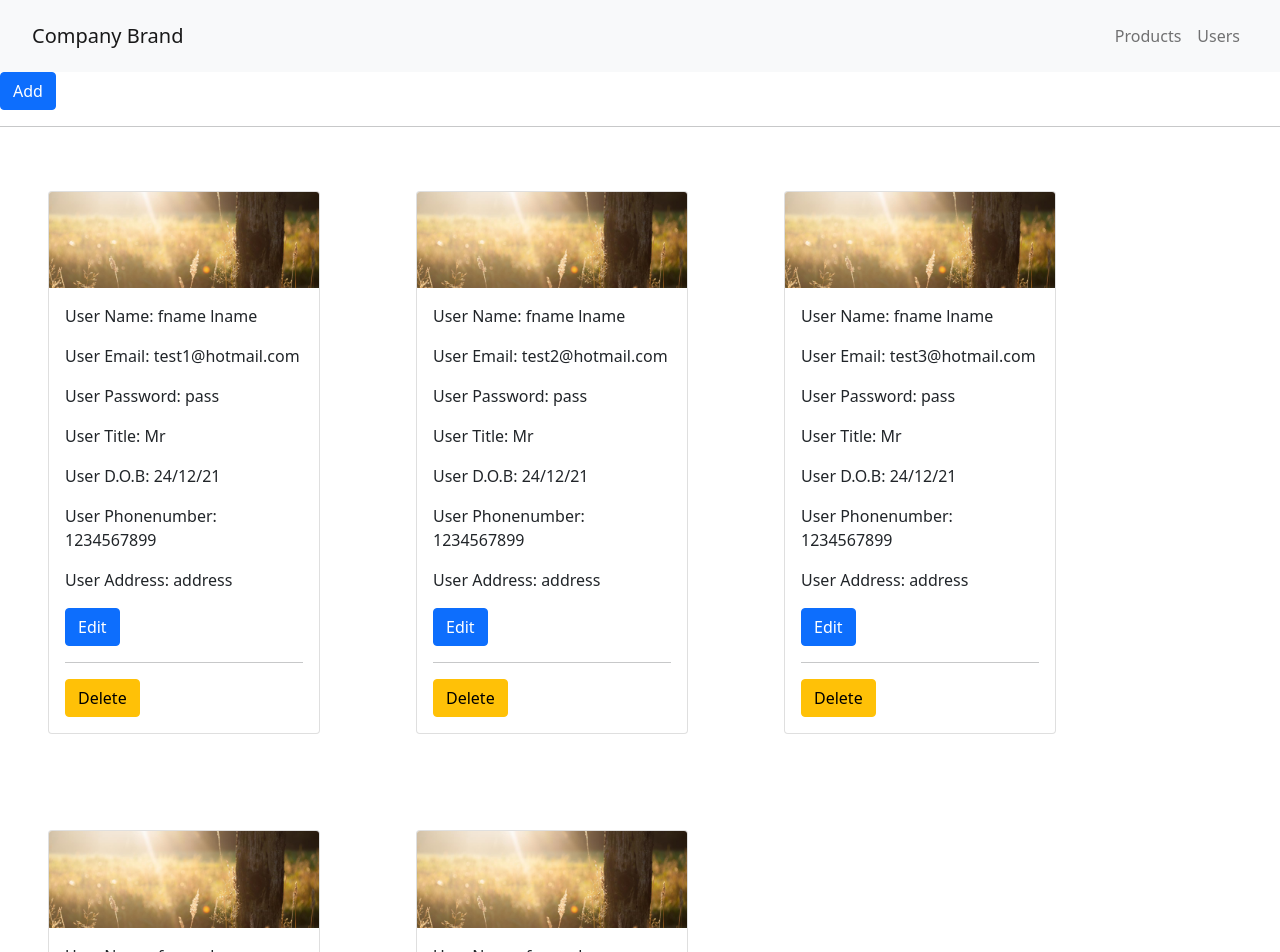
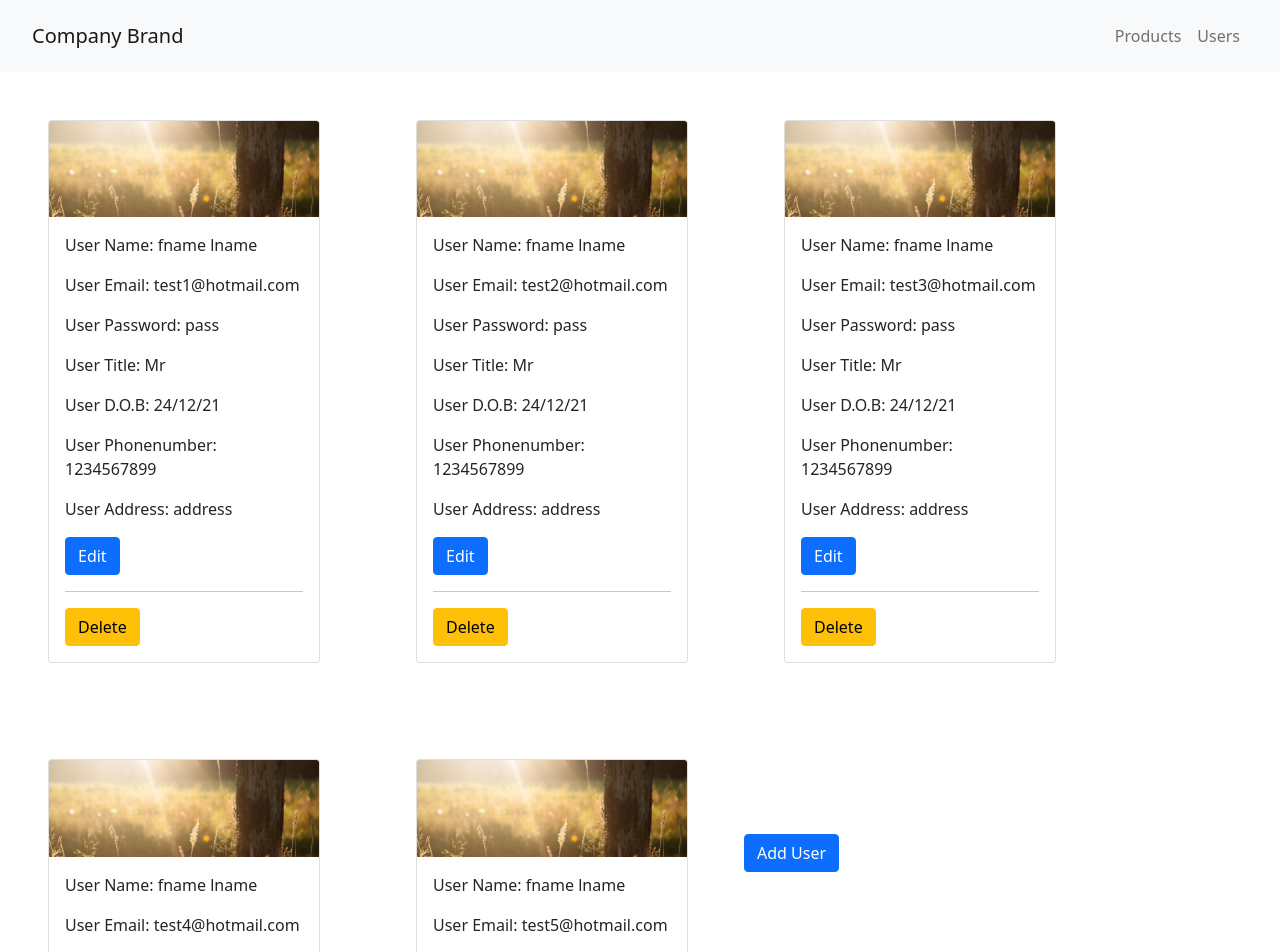
Before and after one commit to Bm2pires/team6-ecommerce-angular-app, an Angular app: page /adminUsers in a window 1280 px wide. Shown: the top 952 px of the page. Built offline with nearby package versions, Linux system fonts and the light colour scheme.

Commit message:
Formatted add user web page

```diff
--- a/src/app/components/admin-user/admin-user.component.html
+++ b/src/app/components/admin-user/admin-user.component.html
@@ -1,4 +1,3 @@
-<app-modal-add-user></app-modal-add-user>
 <div class="card-deck m-5" style="display: inline-block" *ngFor="let user of users">
     <div class="card" style="width: 17rem;">
         <img class="card-img-top" src="../../../assets/images/placeholderOne.jpg" alt="Card image cap">
@@ -17,3 +16,4 @@
     </div>
 
 </div>
+<app-modal-add-user></app-modal-add-user>
--- a/src/app/components/admin-user/modal-add-user/modal-add-user.component.html
+++ b/src/app/components/admin-user/modal-add-user/modal-add-user.component.html
@@ -3,56 +3,6 @@
         <h4 class="modal-title" id="modal-basic-title">User Add</h4>
     </div>
     <div class="modal-body">
-        <!-- <form #addUserForm="ngForm">
-            <div class="form-group">
-                <label for="userfName">User First Name</label>
-                <div class="input-group">
-                    <input id="userfName" class="form-control" placeholder="First Name" type="text" [(ngModel)]='userFname' [ngModelOptions]="{standalone: true}" required name="fName">
-                </div>
-            </div>
-            <div class="form-group">
-                <label for="userlName">User Last Name</label>
-                <div class="input-group">
-                    <input id="userlName" class="form-control" placeholder="Last Name" type="text" [(ngModel)]='userLname' [ngModelOptions]="{standalone: true}" required name="lName">
-                </div>
-            </div>
-            <div class="form-group">
-                <label for="userEmail">User Email</label>
-                <div class="input-group">
-                    <input id="userEmail" class="form-control" placeholder="Email" type="text" [(ngModel)]='userEmail' [ngModelOptions]="{standalone: true}" required name="email">
-                </div>
-            </div>
-            <div class="form-group">
-                <label for="userPass">User password</label>
-                <div class="input-group">
-                    <input id="userPass" class="form-control" placeholder="Password" type="text" [(ngModel)]='password' [ngModelOptions]="{standalone: true}" required name="password">
-                </div>
-                <div class="form-group mt-2">
-                    <label for="userTitle">User Title</label>
-                    <select class="form-control" id="title" required name="fName">
-                      <option *ngFor="let t of titles" [value]="t">{{t}}</option>
-                    </select>
-                </div>
-                <div class="form-group">
-                    <label for="userDOB">User DOB</label>
-                    <div class="input-group">
-                        <input id="userDOB" class="form-control" type="date" placeholder="DOB" [(ngModel)]='dob' [ngModelOptions]="{standalone: true}" required name="title">
-                    </div>
-                </div>
-                <div class="form-group">
-                    <label for="userPhone">User phone number</label>
-                    <div class="input-group">
-                        <input id="userPhone" class="form-control" placeholder="Phonenumber" type="text" [(ngModel)]='phonenumber' [ngModelOptions]="{standalone: true}" required name="phoneNumber">
-                    </div>
-                </div>
-                <div class="form-group">
-                    <label for="userAddress">User Address</label>
-                    <div class="input-group">
-                        <input id="userAddress" class="form-control" placeholder="Address" type="text" [(ngModel)]='address' [ngModelOptions]="{standalone: true}" required name="address">
-                    </div>
-                </div>
-            </div>
-        </form> -->
         <form #addUserForm="ngForm">
             <div class="form-group">
                 <label for="userfName">User First Name</label>
@@ -135,7 +85,4 @@
     </div>
 </ng-template>
 
-<button class="btn btn-primary" (click)="open(content)">Add</button>
-
-
-<hr>
+<button class="btn btn-primary m-2" (click)="open(content)">Add User</button>
--- a/src/app/components/admin-user/modal-add-user/modal-add-user.component.ts
+++ b/src/app/components/admin-user/modal-add-user/modal-add-user.component.ts
@@ -116,6 +116,7 @@ export class ModalAddUserComponent implements OnInit {
   }
 
   private getDismissReason(reason: any): string {
+    this.reset();
     if (reason === ModalDismissReasons.ESC) {
       return 'by pressing ESC';
     } else if (reason === ModalDismissReasons.BACKDROP_CLICK) {
```
